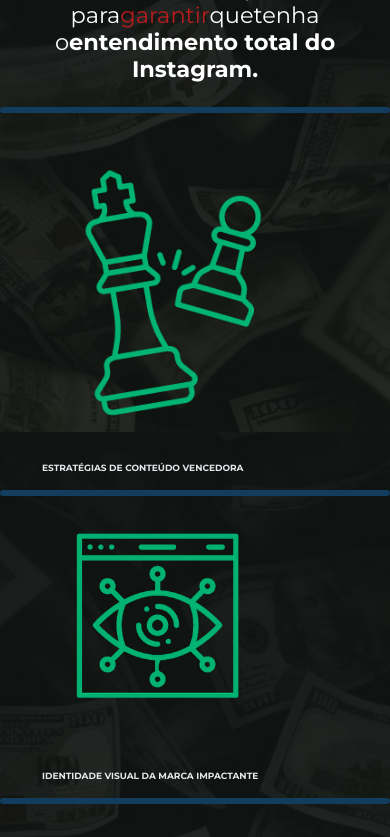
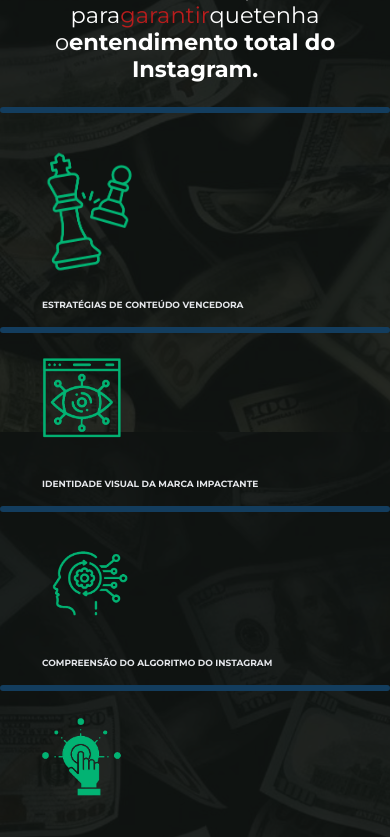
Before and after one commit to luizArlochi/website-segredos-do-instagram, a React (Vite) app in the folder website-sdi/: page / in a window 390 px wide. Shown: the part 2100-2937 px from the top of the page. Built offline with nearby package versions, Linux system fonts and the light colour scheme.

Commit message:
fix size trail img

```diff
--- a/website-sdi/src/components/Trail.tsx
+++ b/website-sdi/src/components/Trail.tsx
@@ -53,7 +53,8 @@ const Trail: React.FC = () => {
               <img
                 src={item.image}
                 alt={`Trail ${index + 1}`}
-                className={`w-full ${isMobile ? 'w-36' : 'w-80'} h-auto ${isMobile ? 'max-w-[300px]' : 'md:w-80'} h-auto object-cover rounded-lg`}
+                style={{ width: isMobile ? '144px' : '320px', height: 'auto', objectFit: 'cover', borderRadius: '8px' }}
+                className={`${isMobile ? 'max-w-[300px]' : 'md:w-80'} h-auto rounded-lg`}
               />
               <p className={`mt-4 ${isMobile ? 'text-center text-xs font-bold ml-10' : 'md:text-left md:ml-8'} text-xl md:text-3xl text-gray-200`}>
                 {item.text}
```
